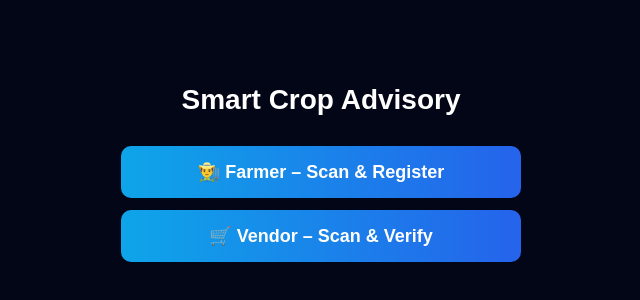
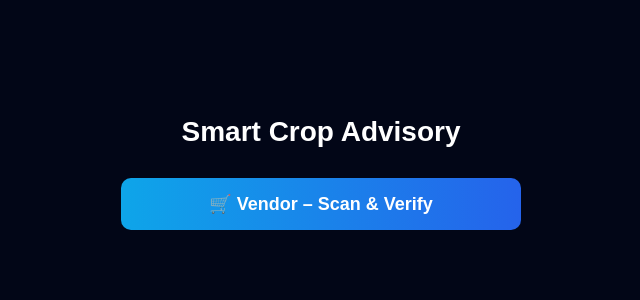
Before and after one commit to SamruddhiS1505/vendor-scan-app, a plain HTML site: page index.html in a window 1280 px wide. Shown: the part 230-530 px from the top of the page, without its empty margins (319-959 px from the left). Drawn offline with Linux system fonts and the light colour scheme.

Commit message:
index.html

```diff
--- a/index.html
+++ b/index.html
@@ -54,13 +54,10 @@
   <div class="container">
     <h1>Smart Crop Advisory</h1>
 
-    <button class="btn" onclick="location.href='farmer-scan.html'">
-      👨‍🌾 Farmer – Scan & Register
-    </button>
-
     <button class="btn" onclick="location.href='vendor-only.html'">
       🛒 Vendor – Scan & Verify
     </button>
+
   </div>
 
 </body>
```
